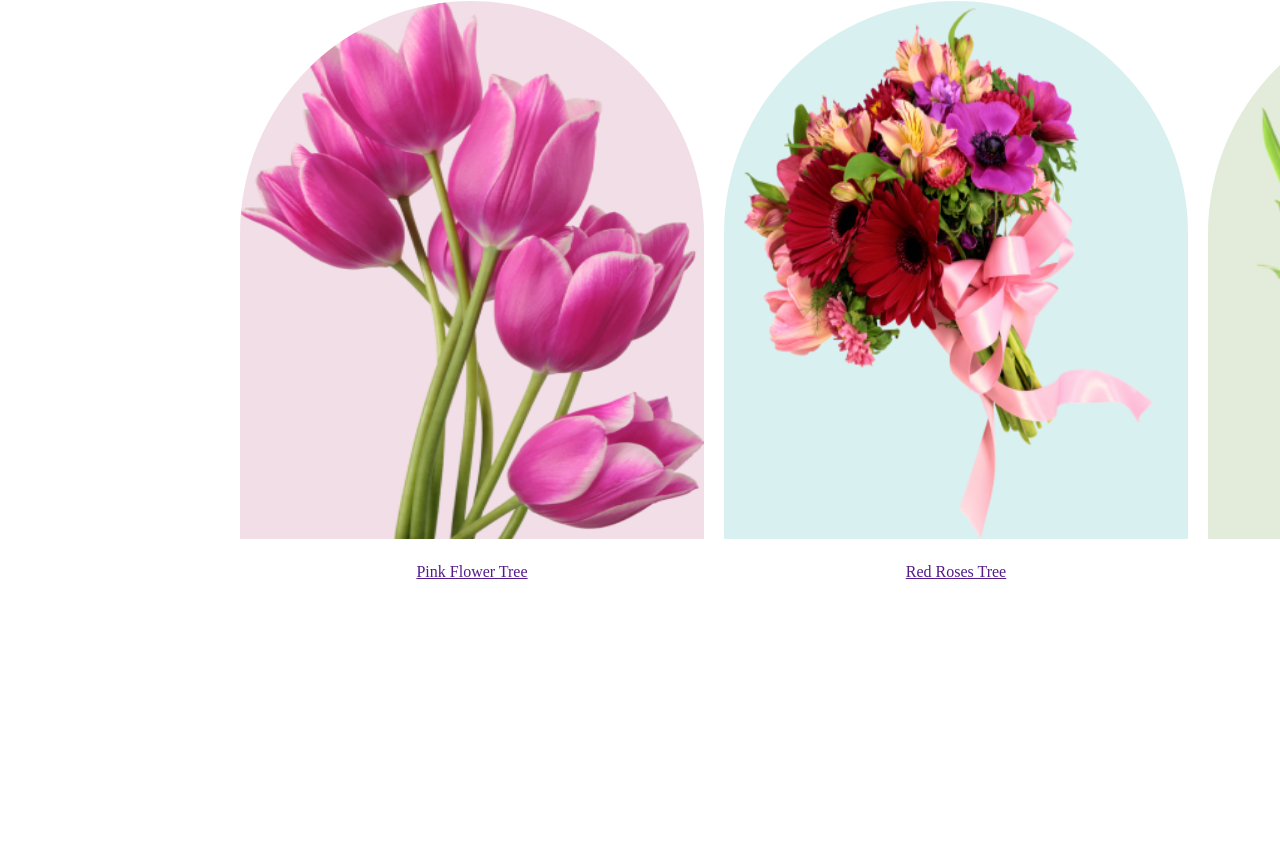
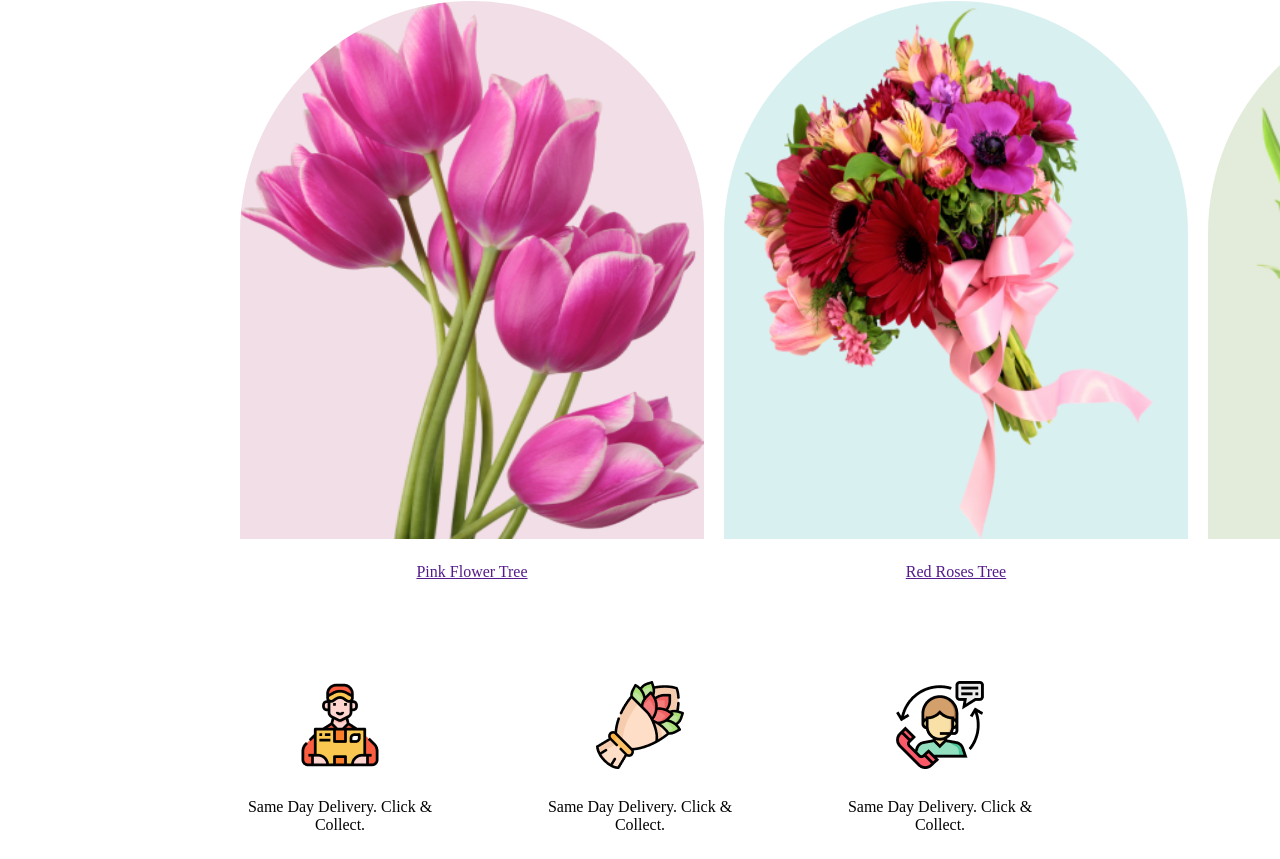
Before and after one commit to Parvez1819/flower-shop-assignment, a plain HTML site: page index.html in a window 1280 px wide. Shown: the part 1165-2024 px from the top of the page. Before the commit the page ends 1746 px from the top, so only its background shows below. Drawn offline with Linux system fonts and the light colour scheme.

Commit message:
support section added

```diff
--- a/index.html
+++ b/index.html
@@ -56,6 +56,23 @@
 
             </div>
         </section>
+        <section class="feature-flower-container">
+            <div class="support-section">
+                <div class="suppot-card">
+                    <img src="Flower Asset/Group 57.png" alt="">
+                    <p class="suppot-card-para">Same Day Delivery. Click & Collect.</p>
+                </div>
+                <div class="suppot-card">
+                    <img src="Flower Asset/Group 58.png" alt="">
+                    <p class="suppot-card-para">Same Day Delivery. Click & Collect.</p>
+                </div>
+                <div class="suppot-card">
+                    <img src="Flower Asset/Group 59.png" alt="">
+                    <p class="suppot-card-para">Same Day Delivery. Click & Collect.</p>
+                </div>
+            </div>
+
+        </section>
     </main>
 
     <footer>
--- a/styles/style.css
+++ b/styles/style.css
@@ -116,3 +116,18 @@ margin-bottom: 20px;
     text-align: center;
 
 }
+
+/* support section style start */
+.support-section{
+    display: flex;
+    justify-content: space-between;
+    align-items: center;
+    gap: 100px;
+}
+
+.suppot-card{
+    text-align: center;
+}
+.suppot-card-para{
+    padding: 25px 0;
+}
```
